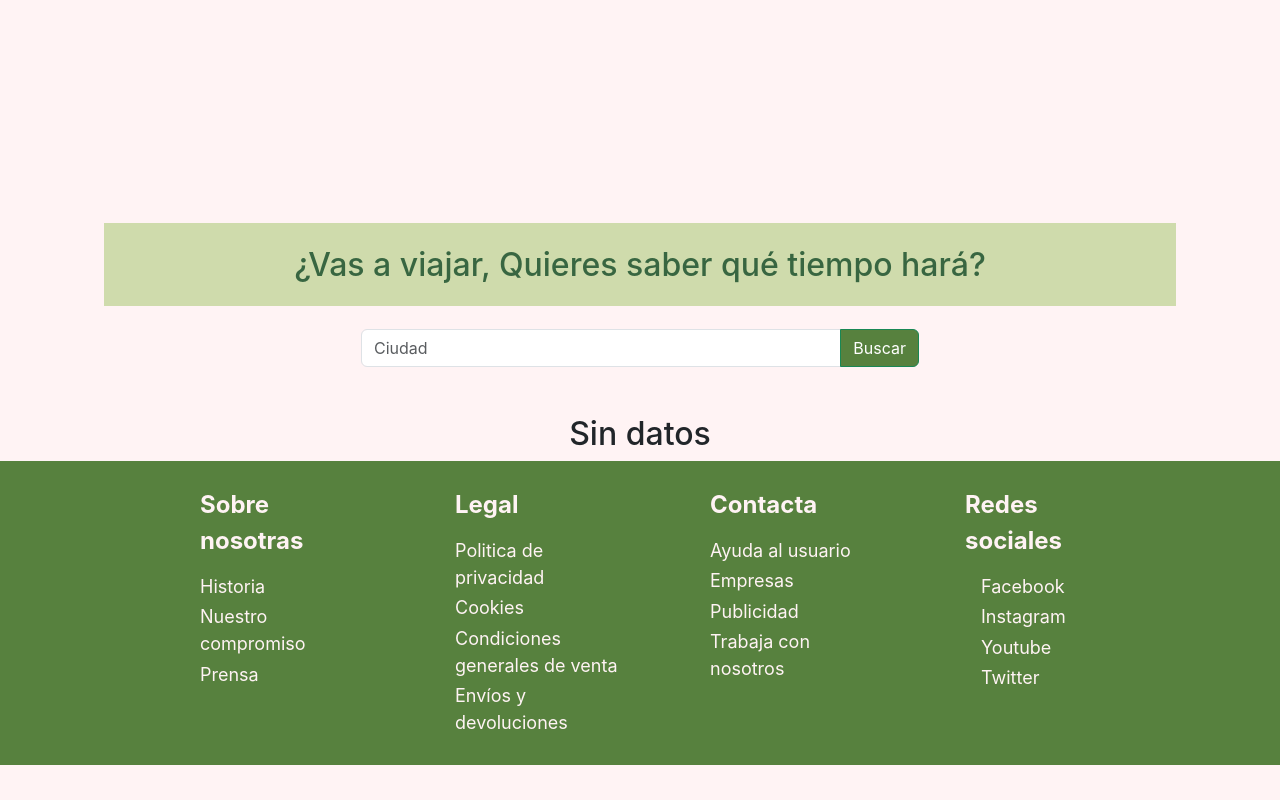
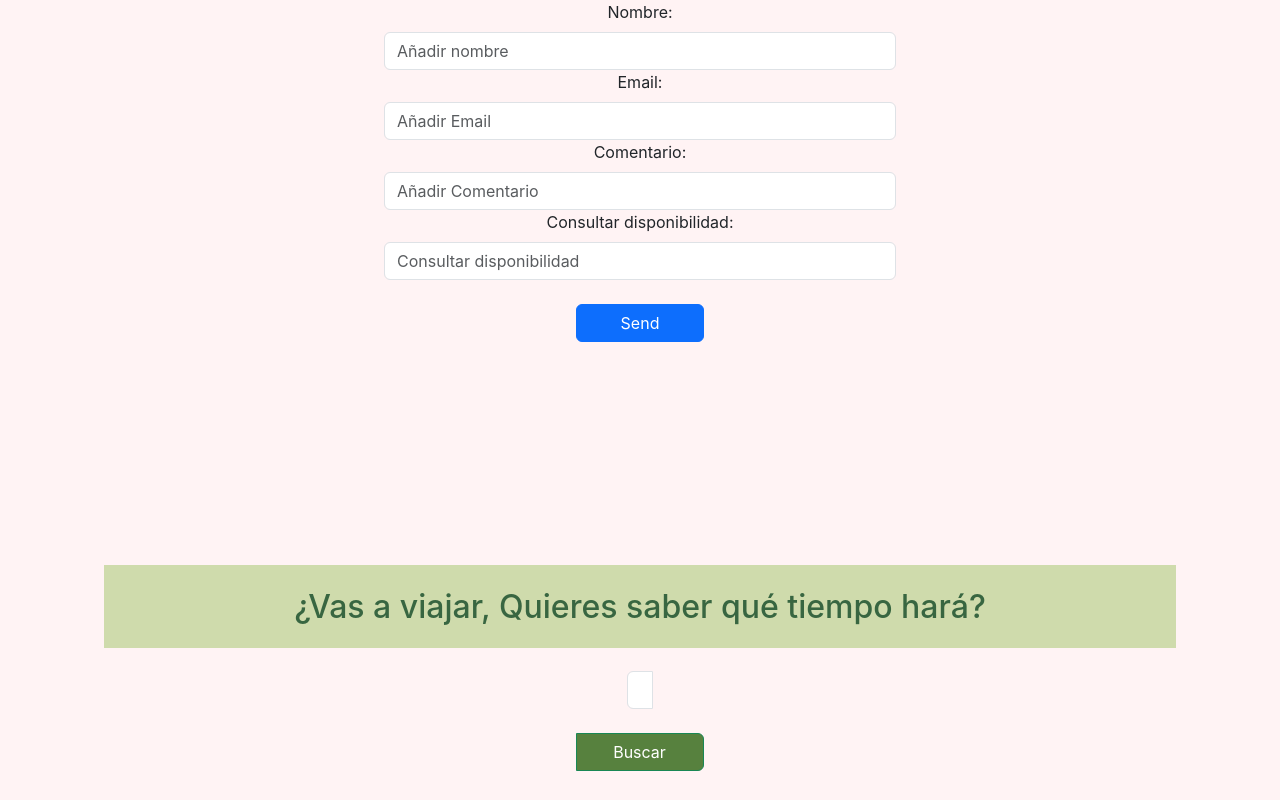
Before and after one commit to CarmenGP/tribe-fly, a React (Create React App) app: page / in a window 1280 px wide. Shown: the top 800 px of the page. Built offline with nearby package versions, Linux system fonts and the light colour scheme.

Commit message:
add change form

```diff
--- a/package.json
+++ b/package.json
@@ -6,7 +6,9 @@
     "@testing-library/jest-dom": "^5.16.5",
     "@testing-library/react": "^13.4.0",
     "@testing-library/user-event": "^13.5.0",
+    "bootstrap": "^5.2.3",
     "react": "^18.2.0",
+    "react-bootstrap": "^2.7.2",
     "react-dom": "^18.2.0",
     "react-scripts": "5.0.1",
     "styled-components": "^5.3.6",
--- a/src/App.js
+++ b/src/App.js
@@ -1,13 +1,18 @@
 import './App.css';
 import { FooterContainer } from './Components/Footer/Footer';
 import WeatherPanel from './Components/Tiempo/WeatherPanel';
+import FormUpload from './Components/DetailsPage/Form/Form';
+
 
 function App() {
   return (
     <div className="App">
 
+
+      <FormUpload />
       <WeatherPanel />
       <FooterContainer />
+
     </div>
   );
 }
--- a/src/Components/DetailsPage/DetailsPage.jsx
+++ b/src/Components/DetailsPage/DetailsPage.jsx
@@ -4,7 +4,7 @@ import Form from './Form/Form'
 function DetailsPage() {
   return (
     <div>
-        <Form />
+        <FormUpload />
     </div>
   )
 }
--- a/src/Components/DetailsPage/Form/Form.css
+++ b/src/Components/DetailsPage/Form/Form.css
@@ -0,0 +1,31 @@
+.mx-auto {
+    display: flex;
+    align-items: center;
+    justify-content: center;
+    flex-direction: column;
+}
+
+Button {
+    margin-top: 1.5rem;
+    width: 8rem;
+    height: auto;
+    text-decoration: none;
+    color: inherit;
+    box-sizing: border-box;
+    /* padding: 1rem 2.5rem !important; */
+    display: inline-block;
+    text-align: center;
+    border-radius: .6rem;
+    background: #fff;
+    border: .2rem;
+    box-shadow: .2rem .2rem 0px .1rem rgba(#ccc, 1) !important;
+    transition: all .3s;
+    user-select: none;
+
+   /*  :hover {
+        transform: translate3d(.2rem, .2rem, 0);
+        box-shadow: none;
+        opacity: 1;
+        transition: all .2s;
+    } */
+}
--- a/src/Components/DetailsPage/Form/Form.jsx
+++ b/src/Components/DetailsPage/Form/Form.jsx
@@ -1,9 +1,114 @@
-import React from 'react'
+import React, { useState } from 'react';
+import { Form, Button } from 'react-bootstrap';
+import './Form.css';
 
-function Form() {
+function FormUpload() {
+   /*  const [previewImage, setPreviewImage] = useState(null); */
+  const [name, setName] = useState('');
+  const [email, setEmail] = useState('');
+  const [message, setMessage] = useState('');
+  const [availability, setAvailability] = useState('');
+
+
+/*   const handleImageChange = (e) => {
+    const selectedImage = e.target.files[0];
+    const imageReader = new FileReader();
+
+    imageReader.onload = () => {
+      setPreviewImage(imageReader.result);
+    };
+
+    if (selectedImage) {
+      imageReader.readAsDataURL(selectedImage);
+    }
+  };
+ */
+  const handleNameChange = (event) => {
+    setName(event.target.value);
+
+  };
+
+  const handleEmailChange = (event) => {
+    setEmail(event.target.value);
+  };
+
+  const handleMessageChange = (event) => {
+    setMessage(event.target.value);
+  };
+  const handleAvailabilityChange = (event) => {
+    setAvailability(event.target.value);
+  }
+
+  const handleSubmit = (event) => {
+    event.prevetDefault();
+    let newExpe = { name, email, message, availability};
+    console.log(newExpe);
+   /*  expeHandler.addProduct(newExpe); */
+  }
+
+
   return (
-    <div>Form</div>
-  )
+    <Form onSubmit={handleSubmit}>
+    {/*   <Form.Group className="mb-3">
+        <Form.Label>Imagen:</Form.Label>
+        <Form.Control
+          type="file"
+          accept="image/*"
+          onChange={(e) => handleImageChange(e)}
+        />
+        {previewImage && (
+          <img src={previewImage} alt="Vista previa de la imagen" />
+        )}
+      </Form.Group>  */}
+
+      <div className="mx-auto" style={{ width: '80%' }}>
+      <Form.Group className='col-md-6'>
+        <Form.Label htmlFor="textInput">Nombre:</Form.Label>
+        <Form.Control
+          id="textInput"
+          value={name}
+          onChange={handleNameChange}
+          placeholder="Añadir nombre" />
+      </Form.Group>
+
+
+      <Form.Group className='col-md-6'>
+            <Form.Label htmlFor="textInput">Email:</Form.Label>
+            <Form.Control
+              id="textInput"
+              value={email}
+              onChange={handleEmailChange}
+              placeholder="Añadir Email" />
+      </Form.Group>
+
+
+      <Form.Group className='col-md-6'>
+        <Form.Label htmlFor="textInput">Comentario:</Form.Label>
+        <Form.Control
+          id="textInput"
+          value={message}
+          onChange={handleMessageChange}
+          placeholder="Añadir Comentario" />
+      </Form.Group>
+
+      <Form.Group className='col-md-6'>
+        <Form.Label htmlFor="num Input">Consultar disponibilidad:</Form.Label>
+        <Form.Control
+          id="num Input"
+          value={availability}
+          pattern="[0-9,.]*"
+          onChange={handleAvailabilityChange}
+          placeholder="Consultar disponibilidad" />
+      </Form.Group>
+</div>
+
+      <Button variant="primary" type="submit">
+        Send
+      </Button>
+
+    </Form>
+
+  );
 }
 
-export default Form
+export default FormUpload;
```
Also changed, not shown: 1 other file (tests, documents, lock files or other folders).
